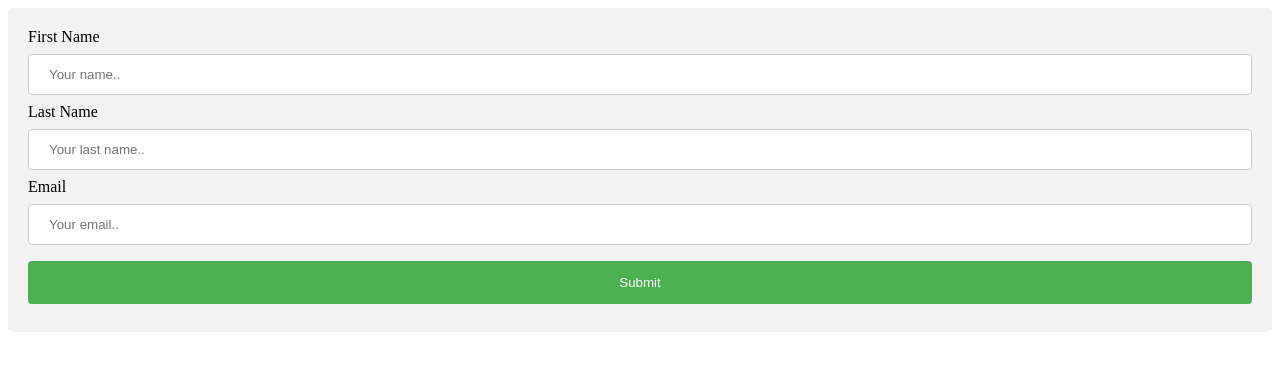
After one commit to tsrnd/hello-django, a Django app: template firstapp/templates/create.html in a window 1280 px wide. The commit adds this page. Shown: the top 371 px of the page. Run offline with Django 3.2, Linux system fonts and the light colour scheme; the template is opened without the code that fills it, so the values that code supplies are empty.

Commit message:
form basic

```diff
--- a/firstapp/models.py
+++ b/firstapp/models.py
@@ -12,3 +12,4 @@ class Employees(models.Model):
         return str(self.__class__) + '\n' + '\n'.join(
             ('{} = {}'.format(item, self.__dict__[item])
              for item in self.__dict__))
+        # return "%s %s" % (self.first_name, self.last_name)
--- /dev/null
+++ b/firstapp/templates/create.html
@@ -0,0 +1,56 @@
+{% load staticfiles %}
+<!DOCTYPE html>
+<html>
+  <head>
+      <link rel="shortcut icon" href="{%  static 'favicon.ico' %}">
+  </head>
+<style>
+  input[type=text] {
+  width: 100%;
+  padding: 12px 20px;
+  margin: 8px 0;
+  display: inline-block;
+  border: 1px solid #ccc;
+  border-radius: 4px;
+  box-sizing: border-box;
+}
+
+input[type=submit] {
+  width: 100%;
+  background-color: #4CAF50;
+  color: white;
+  padding: 14px 20px;
+  margin: 8px 0;
+  border: none;
+  border-radius: 4px;
+  cursor: pointer;
+}
+
+input[type=submit]:hover {
+  background-color: #45a049;
+}
+
+div {
+  border-radius: 5px;
+  background-color: #f2f2f2;
+  padding: 20px;
+}
+</style>
+<body>
+<div class="fbasic">
+  <form action="{% url 'create_employee_submit' %}" method="post">
+    {% csrf_token %}
+    <label for="fname">First Name</label>
+    <input type="text" id="fname" name="firstname" placeholder="Your name..">
+
+    <label for="lname">Last Name</label>
+    <input type="text" id="lname" name="lastname" placeholder="Your last name..">
+
+    <label for="email">Email</label>
+    <input type="text" id="email" name="email" placeholder="Your email..">
+
+    <input type="submit" value="Submit">
+  </form>
+</div>
+</body>
+</html>
--- a/firstapp/templates/detail.html
+++ b/firstapp/templates/detail.html
@@ -1,3 +1,8 @@
+{% if error_message %}
+<p>
+  <strong>{{ error_message }}</strong>
+</p>
+{% endif %}
 <p>
   Name:<span style="color:blue">
     {{ employee.first_name }}{{ employee.last_name }}
--- a/firstapp/urls.py
+++ b/firstapp/urls.py
@@ -5,4 +5,9 @@ from . import views
 urlpatterns = [
     path('', views.index, name='index'),
     path('<int:employee_id>/detail', views.detail, name='detail'),
+    path('create', views.create_employee, name='create_employee'),
+    path(
+        'create_employee_submit',
+        views.create_employee_submit,
+        name='create_employee_submit'),
 ]
```
Also changed, not shown: firstapp/templates/index.html (+6 -5 lines), firstapp/views.py (+16 -1 lines).
